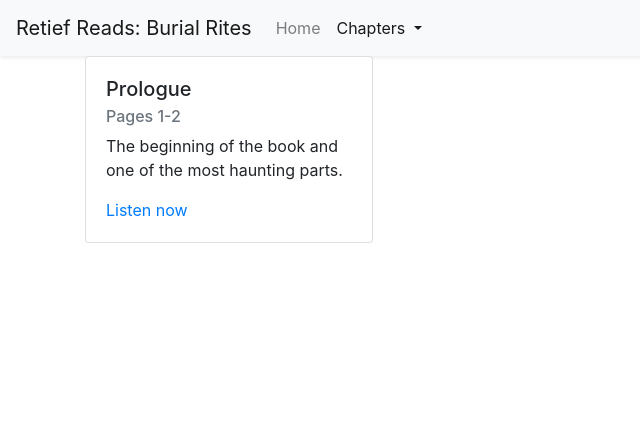
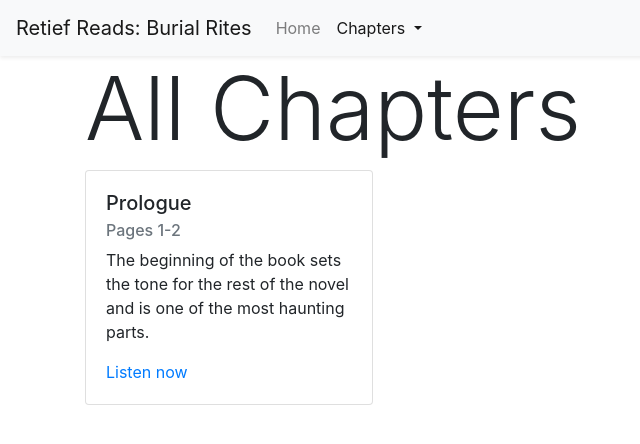
Before and after one commit to jopdop30/burial-rites, a plain HTML site: page chapters.html in a window 1280 px wide. Shown: the whole page, without its empty margins (0-640 px from the left). Drawn offline with nearby package versions, Linux system fonts and the light colour scheme.

Commit message:
Update chapters.html

```diff
--- a/chapters.html
+++ b/chapters.html
@@ -36,11 +36,12 @@
 </nav>
 
 <div class="container">
+  <h1 class="display-2">All Chapters</h1>
 <div class="card" style="width: 18rem;">
   <div class="card-body">
     <h5 class="card-title">Prologue</h5>
     <h6 class="card-subtitle mb-2 text-muted">Pages 1-2</h6>
-    <p class="card-text">The beginning of the book and one of the most haunting parts.</p>
+    <p class="card-text">The beginning of the book sets the tone for the rest of the novel and is one of the most haunting parts.</p>
     <a href="/prologue" class="card-link">Listen now</a>
   </div>
 </div>
```
